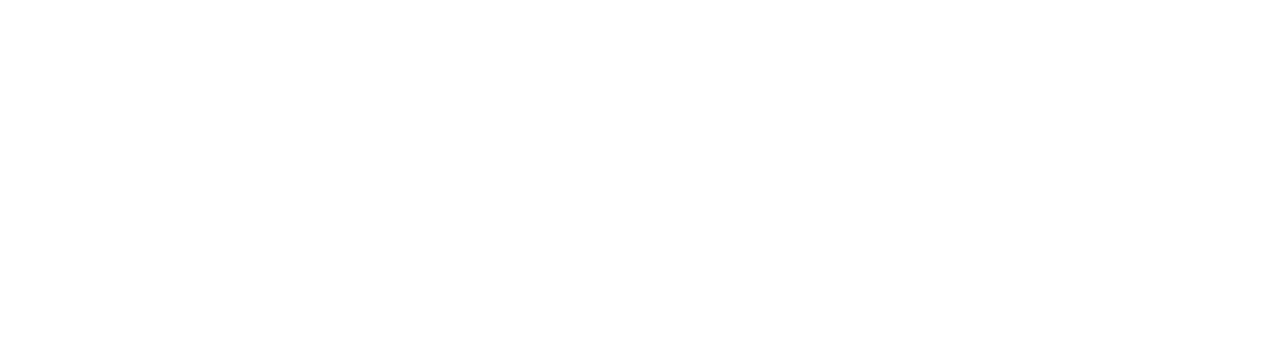
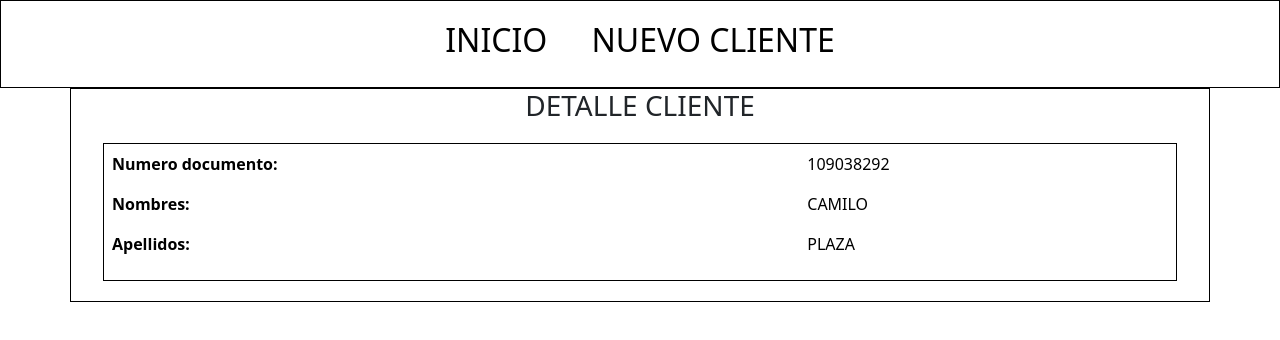
Before and after one commit to Diestroid/QUIZ1, a plain HTML site: page indexes/detalleCl.html in a window 1280 px wide. Drawn offline with nearby package versions, Linux system fonts and the light colour scheme.

Commit message:
Terminado

```diff
--- a/indexes/detalleCl.html
+++ b/indexes/detalleCl.html
@@ -9,6 +9,30 @@
     <title>Cliente detalle</title>
 </head>
 <body>
-
+    <nav class="centrar">
+        <h2 class="navibar"><a href="index.html">INICIO</a></h2>
+        <h2 class="navibar"><a href="nuevoCl.html">NUEVO CLIENTE</a></h2>
+    </nav>
+    <article class="container">
+        <h3 class="text-center">DETALLE CLIENTE</h3>
+        <div class="borde">
+            <table class="table table-borderless">
+                <tbody>
+                  <tr>
+                    <td><b>Numero documento: </b></td>
+                    <td>109038292</td>
+                  </tr>
+                  <tr>
+                    <td><b>Nombres: </b></td>
+                    <td>CAMILO</td>
+                  </tr>
+                  <tr>
+                    <td><b>Apellidos: </b></td>
+                    <td>PLAZA</td>
+                  </tr>
+                </tbody>
+              </table>
+        </div>
+        </article>
 </body>
 </html>
--- a/style.css
+++ b/style.css
@@ -1,6 +1,9 @@
 .navibar{
     display: inline-block;
     padding: 20px;
+}
+.navibar a:hover{
+    color: rgb(94, 94, 94);
 }
 
 nav{
@@ -11,6 +14,24 @@ article{
     border: black 1px solid;
 }
 
+h2 a{
+    color: black;
+    text-decoration: none;
+}
+
+button a{
+    color: gray;
+}
+
+button a:hover{
+    color: white;
+    margin: 10px;
+}
+
+#paddingboton{
+    padding-bottom: 20px;
+}
+
 .titulo{
     padding-bottom: 25px;
     padding-top: 25px;
@@ -19,3 +40,8 @@ article{
 .centrar{
     text-align: center;
 }
+
+.borde{
+    border: 1px black solid;
+    margin: 20px;
+}
```
Also changed, not shown: indexes/index.html (+2 -2 lines), indexes/nuevoCl.html (+7 -2 lines).
